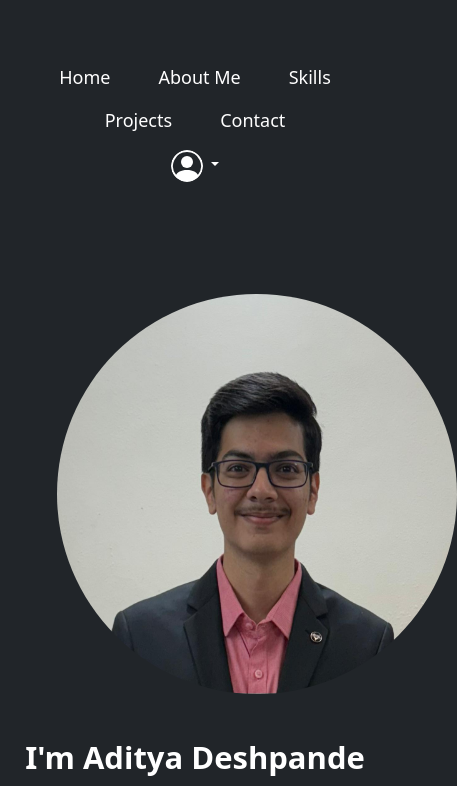
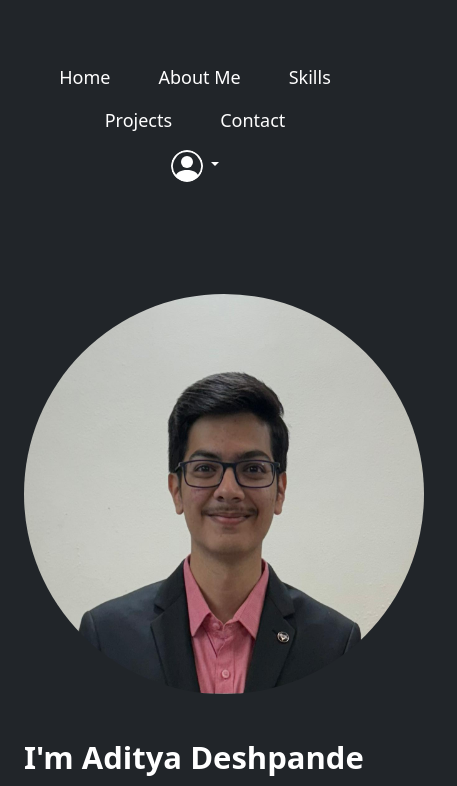
Before and after one commit to adityadeshpande03/Aditya, a plain HTML site: page index.html in a window 390 px wide. Shown: the top 786 px of the page, 457 px wide, since content can reach past the window. Drawn offline with nearby package versions, Linux system fonts and the light colour scheme.

Commit message:
Update style.css

```diff
--- a/style.css
+++ b/style.css
@@ -34,22 +34,3 @@ html, body {
 .nav-item2{
     text-align: left;
 }
-@media (max-width: 768px) {
-    #Home .row {
-      flex-direction: column; /* Stack the content vertically */
-      text-align: center; /* Center-align the text and buttons */
-    }
-
-    #Home .col-lg-6 {
-      text-align: center;
-    }
-
-    #Home .profile-image {
-      margin: 0 auto; /* Center the image */
-    }
-
-    .con-buton a {
-      text-decoration: none;
-      color: white;
-    }
-  }
```
